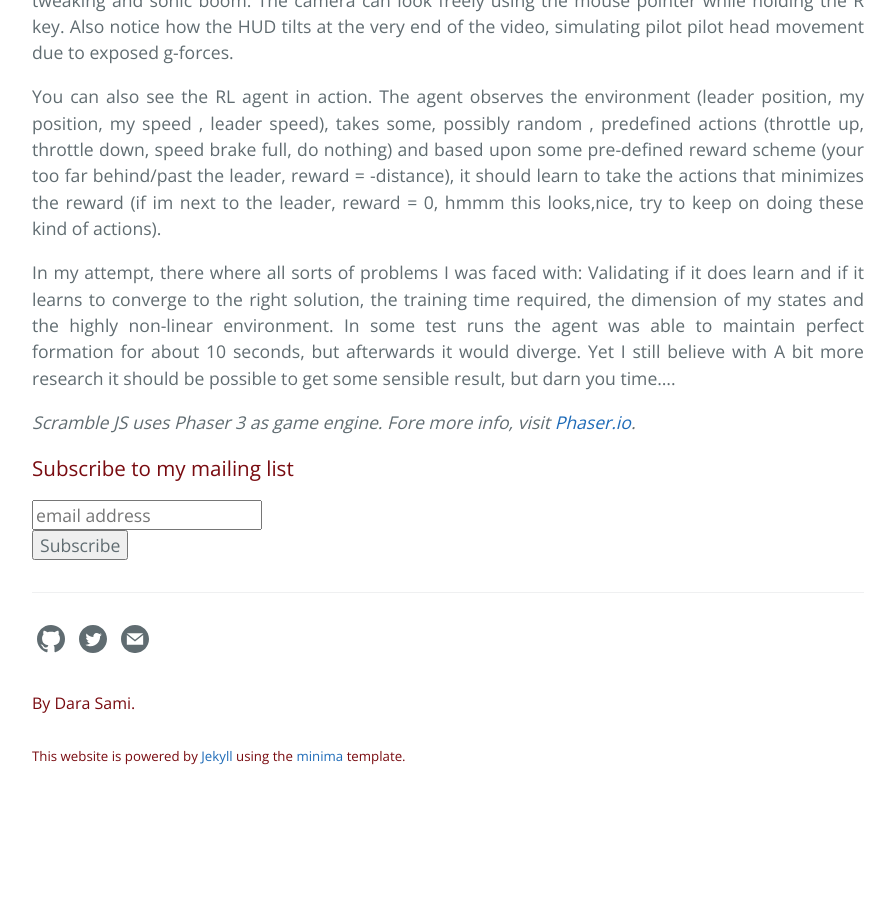
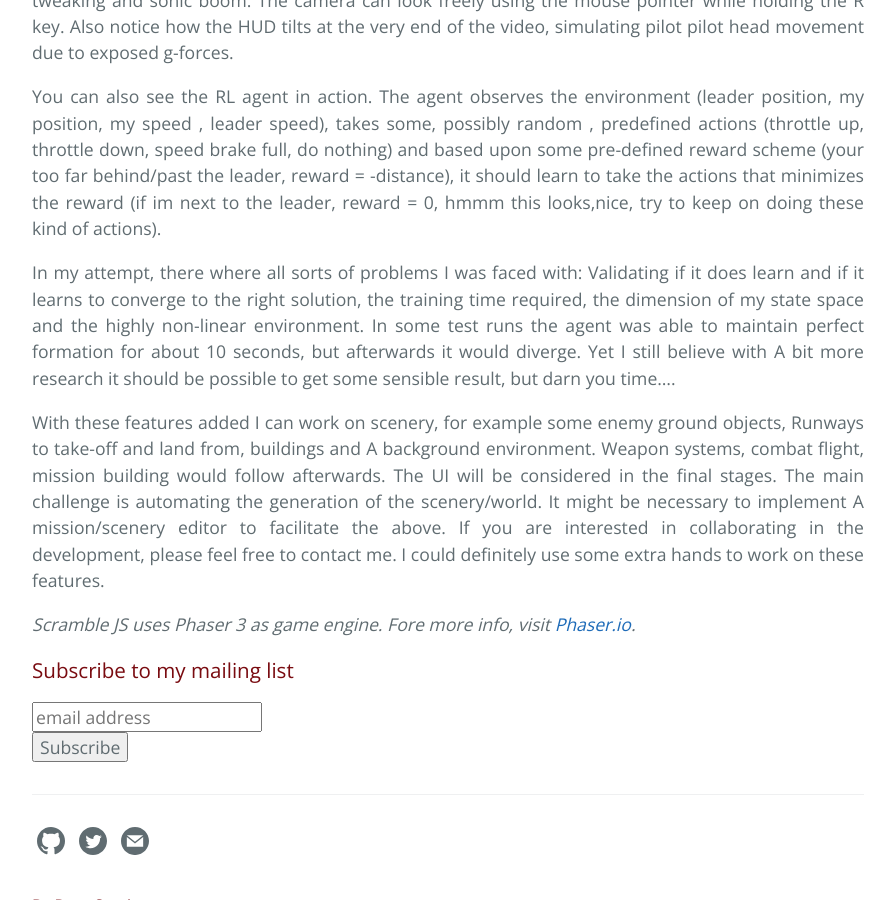
Before and after one commit to samid737/scrambledev, a Jekyll site: the page built from _posts/2018-01-08-phaser-3-port-cameras-reinforcement-learning.md, in a window 1280 px wide and 900 px high, scrolled down 2523 px. Shown: the whole window, without its empty margins (192-1087 px from the left). Built offline with Jekyll 4.4.1, drawn with Linux system fonts in a browser that asks for light colours; comment, search, counter and statistics services are not loaded; before the commit the page ends 3378 px from its top, so only the background shows below that.

Commit message:
Phaser 3 port, Cameras, RL 2

```diff
--- a/_posts/2018-01-08-phaser-3-port-cameras-reinforcement-learning.md
+++ b/_posts/2018-01-08-phaser-3-port-cameras-reinforcement-learning.md
@@ -49,7 +49,8 @@ A day night cycle/ sky is added , high altitude contrails and smoke trails, whic
 
 You can also see the RL agent in action. The agent observes the environment (leader position, my position, my speed , leader speed), takes some, possibly random , predefined actions (throttle up, throttle down, speed brake full, do nothing) and based upon some pre-defined reward scheme (your too far behind/past the leader, reward = -distance), it should learn to take the actions that minimizes the reward (if im next to the leader, reward = 0,  hmmm this looks,nice, try to keep on doing these kind of actions).
 
-In my attempt, there where all sorts of problems I was faced with: Validating if it does learn and if it learns to converge to the right solution, the training time required,  the dimension of my states and  the highly non-linear environment. In some test runs the agent was able to maintain perfect formation for about 10 seconds, but afterwards it would diverge. Yet I still believe with A bit more research it should be possible to get some sensible result, but darn you time....
+In my attempt, there where all sorts of problems I was faced with: Validating if it does learn and if it learns to converge to the right solution, the training time required,  the dimension of my state space and  the highly non-linear environment. In some test runs the agent was able to maintain perfect formation for about 10 seconds, but afterwards it would diverge. Yet I still believe with A bit more research it should be possible to get some sensible result, but darn you time....
 
+With these features added I can work on scenery, for example some enemy ground objects, Runways to take-off and land from, buildings and A background environment. Weapon systems, combat flight, mission building would follow afterwards. The UI will be considered in the final stages. The main challenge is automating the generation of the scenery/world. It might  be necessary to implement A mission/scenery editor to facilitate the above. If you are interested in collaborating in the development, please feel free to contact me. I could definitely use some extra hands to work on these features.
 
 *Scramble JS uses Phaser 3 as game engine. Fore more info, visit [Phaser.io](http://www.phaser.io).*
```
